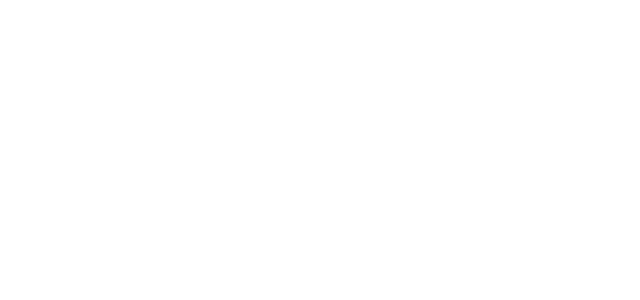
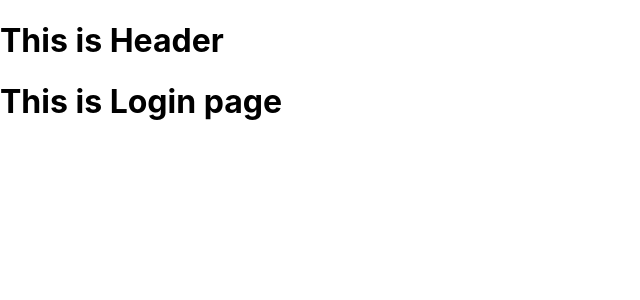
Before and after one commit to tamimkarim/Burj-Al-Arab-project, a React (Create React App) app: page /login in a window 1280 px wide. Shown: the top 300 px of the page, without its empty margins (0-640 px from the left). Built offline with nearby package versions, Linux system fonts and the light colour scheme.

Commit message:
router added

```diff
--- a/src/App.js
+++ b/src/App.js
@@ -1,11 +1,34 @@
-import React from 'react';
+import React, { createContext, useState } from 'react';
 import './App.css';
+import {
+  BrowserRouter as Router,
+  Switch,
+  Route
+} from "react-router-dom";
+import Home from './components/Home/Home';
+import Login from './components/Login/Login';
+import Book from './components/Book/Book';
+import Header from './components/Header/Header';
 
 function App() {
   return (
-    <div className="App">
-
-    </div>
+      <Router>
+          <Header/>
+          <Switch>
+            <Route path="/home">
+              <Home />
+            </Route>
+            <Route path="/login">
+              <Login />
+            </Route>
+            <Route path="/book/:bedType">
+              <Book />
+            </Route>
+            <Route exact path="/">
+              <Home />
+            </Route>
+          </Switch>
+      </Router>
   );
 }
 
--- a/src/components/Header/Header.js
+++ b/src/components/Header/Header.js
@@ -0,0 +1,11 @@
+import React from 'react';
+
+const Header = () => {
+    return (
+        <div>
+            <h1>This is Header</h1>
+        </div>
+    );
+};
+
+export default Header;
--- a/src/components/Home/Home.js
+++ b/src/components/Home/Home.js
@@ -0,0 +1,11 @@
+import React from 'react';
+
+const Home = () => {
+    return (
+        <div>
+            <h1>This is Home</h1>
+        </div>
+    );
+};
+
+export default Home;
--- a/src/components/Login/Login.js
+++ b/src/components/Login/Login.js
@@ -0,0 +1,11 @@
+import React from 'react';
+
+const Login = () => {
+    return (
+        <div>
+            <h1>This is Login page</h1>
+        </div>
+    );
+};
+
+export default Login;
```
